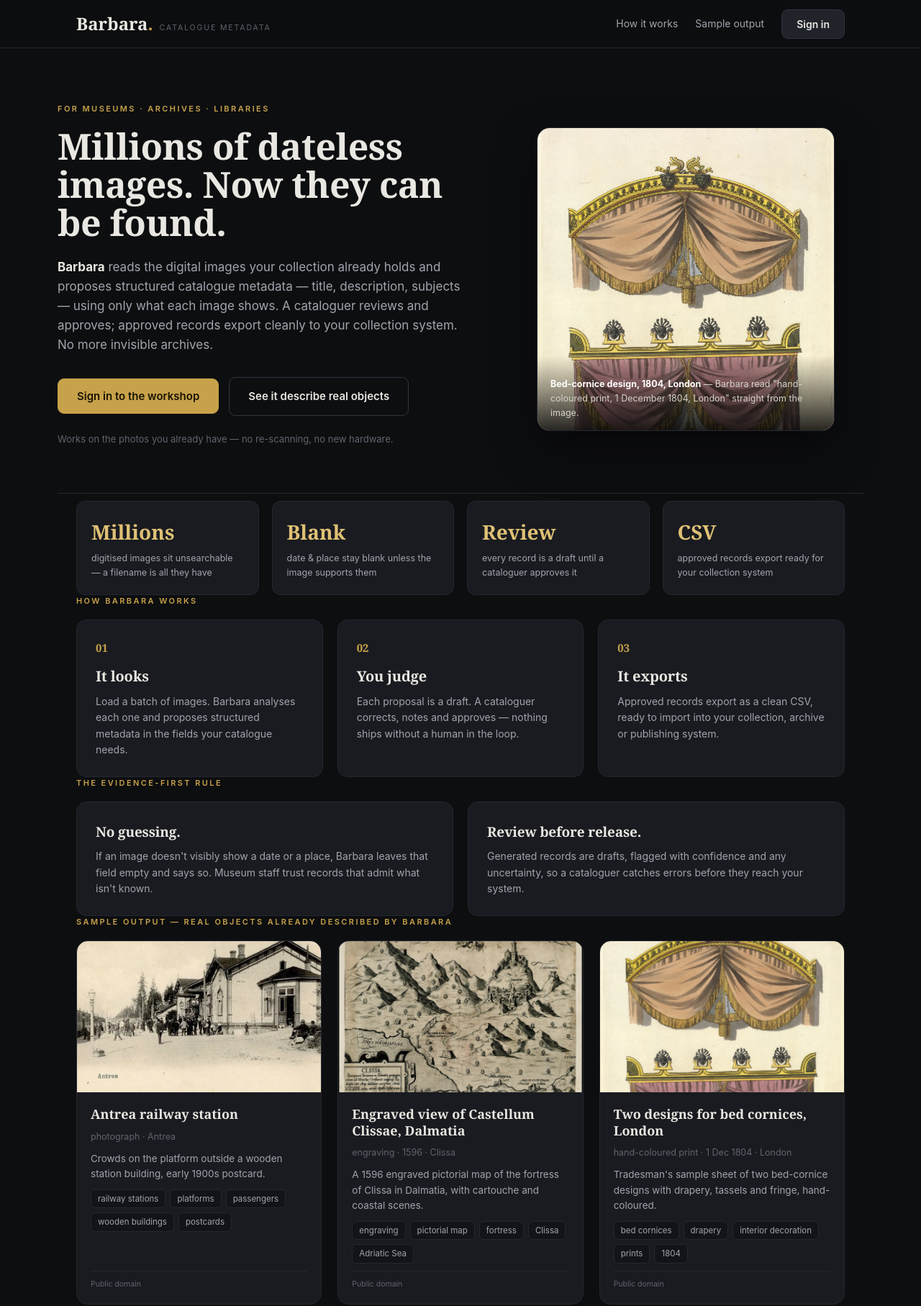
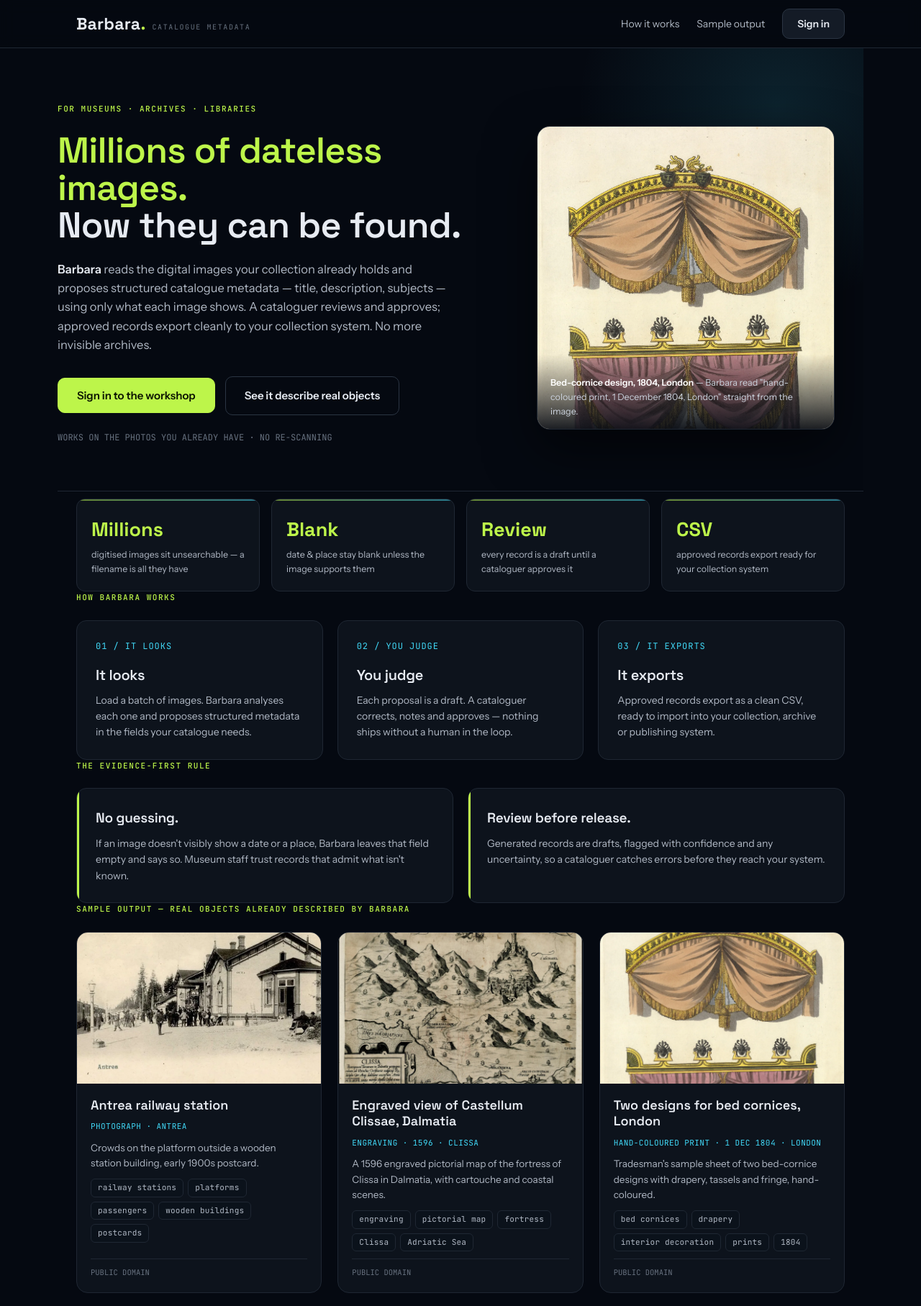
Before and after one commit to anthonybray/barbara-demo, a plain HTML site: page index.html in a window 1280 px wide. Shown: the top 1815 px of the page at 72% size. Drawn offline with Linux system fonts and the light colour scheme.

Commit message:
Restyle to cinematic Wardenspire-inspired look (navy/volt/cyan, Space Grotesk + mono)

```diff
--- a/index.html
+++ b/index.html
@@ -4,107 +4,121 @@
 <meta charset="utf-8" />
 <meta name="viewport" content="width=device-width, initial-scale=1" />
 <meta name="description" content="Barbara — AI catalogue metadata engine for museums, archives and libraries. Turn millions of dateless images into findable, reviewable records." />
+<link rel="preconnect" href="https://fonts.googleapis.com" />
+<link rel="preconnect" href="https://fonts.gstatic.com" crossorigin />
+<link href="https://fonts.googleapis.com/css2?family=Space+Grotesk:wght@400;600;700&family=Instrument+Sans:wght@400;500;600&family=JetBrains+Mono:wght@400;500&display=swap" rel="stylesheet" />
 <title>Barbara — make your collection findable</title>
 <style>
   :root{
-    --bg:#0d0e10; --bg2:#131418; --panel:#191b20; --panel2:#20232a;
-    --line:#24272f; --line2:#30343e;
-    --ink:#e9e7e1; --muted:#a0a4ad; --dim:#5f646e;
-    --gold:#c8a24a; --gold2:#dfc074; --gold-ink:#191303;
-    --ok:#4f9d6f; --serif:"Iowan Old Style",Georgia,Times,serif;
-    --font:-apple-system,BlinkMacSystemFont,"Segoe UI",Roboto,Helvetica,Arial,sans-serif;
+    --bg:#050911; --bg2:#0b121b; --panel:#0d131c; --panel2:#141b26;
+    --line:#1f2733; --line2:#2b3543;
+    --ink:#e7ebf2; --muted:#b0b8c4; --dim:#67717f;
+    --accent:#bdf54a; --accent2:#41d9f8; --accent-ink:#0b1400;
+    --ok:#4fbf7d; --warn:#e0a83f; --bad:#e06a5f;
+    --display:"Space Grotesk","Segoe UI",system-ui,sans-serif;
+    --font:"Instrument Sans","Segoe UI",system-ui,sans-serif;
+    --mono:"JetBrains Mono",ui-monospace,Menlo,monospace;
   }
   *{box-sizing:border-box}
   html,body{margin:0;padding:0;background:var(--bg);color:var(--ink);
     font-family:var(--font);font-size:15px;line-height:1.6;-webkit-font-smoothing:antialiased}
-  ::selection{background:rgba(200,162,74,.25)}
-  a{color:var(--gold2);text-decoration:none}
+  ::selection{background:rgba(189,245,74,.22)}
+  a{color:var(--accent2);text-decoration:none}
   a:hover{text-decoration:underline}
   .wrap{max-width:1120px;margin:0 auto;padding:0 26px}
-  section{padding:60px 0}
-  .kicker{font-size:11px;letter-spacing:.22em;text-transform:uppercase;color:var(--gold);margin:0 0 16px;font-weight:600}
-  h1,h2,h3{font-family:var(--serif);font-weight:700;letter-spacing:-.01em}
+  section{padding:72px 0}
+  .kicker{font-family:var(--mono);font-size:11px;letter-spacing:.14em;text-transform:uppercase;color:var(--accent);margin:0 0 22px;font-weight:500}
+  h1,h2,h3{font-family:var(--display);font-weight:600;letter-spacing:-.015em}
 
-  header{border-bottom:1px solid var(--line);background:rgba(13,14,16,.9);
-    backdrop-filter:blur(8px);position:sticky;top:0;z-index:50}
+  header{border-bottom:1px solid var(--line);background:rgba(5,9,17,.82);
+    backdrop-filter:blur(10px);position:sticky;top:0;z-index:50}
   .nav{display:flex;align-items:center;gap:24px;height:66px}
   .logo{display:flex;align-items:baseline;gap:9px;margin-right:auto}
-  .logo .nm{font-family:var(--serif);font-size:24px;font-weight:700}
-  .logo .dot{color:var(--gold)}
-  .logo .tg{font-size:10.5px;letter-spacing:.18em;text-transform:uppercase;color:var(--dim)}
+  .logo .nm{font-family:var(--display);font-size:23px;font-weight:700;letter-spacing:.01em}
+  .logo .dot{color:var(--accent)}
+  .logo .tg{font-family:var(--mono);font-size:10px;letter-spacing:.16em;text-transform:uppercase;color:var(--dim)}
   .nav a.l{color:var(--muted);font-size:14px}
   .nav a.l:hover{color:var(--ink);text-decoration:none}
   .btn{cursor:pointer;border:1px solid var(--line2);background:var(--panel2);color:var(--ink);
-    padding:11px 20px;border-radius:9px;font-size:14px;font-weight:600;font-family:var(--font);transition:.12s}
-  .btn:hover{border-color:var(--gold);color:var(--gold2)}
-  .btn-gold{background:var(--gold);border-color:var(--gold);color:var(--gold-ink)}
-  .btn-gold:hover{background:var(--gold2);color:var(--gold-ink)}
+    padding:11px 20px;border-radius:10px;font-size:14px;font-weight:600;font-family:var(--font);transition:.12s}
+  .btn:hover{border-color:var(--accent);color:var(--accent)}
+  .btn-accent{background:var(--accent);border-color:var(--accent);color:var(--accent-ink)}
+  .btn-accent:hover{background:#cdfa6b;color:var(--accent-ink);border-color:#cdfa6b}
   .btn-ghost{background:transparent}
   .btn-lg{padding:14px 26px;font-size:15px}
 
   .hero{padding:76px 0 52px;display:grid;grid-template-columns:1.08fr .92fr;gap:46px;align-items:center;
-    border-bottom:1px solid var(--line)}
+    border-bottom:1px solid var(--line);position:relative;overflow:hidden}
   @media(max-width:880px){.hero{grid-template-columns:1fr;padding:50px 0 38px}}
-  .hero h1{font-size:clamp(33px,4.7vw,50px);line-height:1.06;margin:0 0 22px}
-  .hero .lede{font-size:17px;color:var(--muted);max-width:560px;margin:0 0 30px}
+  .hero::before{content:"";position:absolute;top:-200px;right:-160px;width:560px;height:560px;
+    background:radial-gradient(circle,rgba(65,217,248,.12),transparent 70%);pointer-events:none}
+  .hero h1{font-size:clamp(33px,4.7vw,50px);line-height:1.04;margin:0 0 22px}
+  .hero h1 .hl{color:var(--accent)}
+  .hero .lede{font-size:16.5px;color:var(--muted);max-width:560px;margin:0 0 30px}
   .hero .lede b{color:var(--ink)}
   .ctas{display:flex;gap:14px;flex-wrap:wrap;align-items:center;margin-bottom:22px}
-  .hero-note{font-size:13px;color:var(--dim)}
+  .hero-note{font-family:var(--mono);font-size:12px;color:var(--dim)}
   .hero-media{border-radius:18px;overflow:hidden;border:1px solid var(--line);position:relative;
-    box-shadow:0 24px 60px rgba(0,0,0,.5)}
-  .hero-media img{width:100%;max-height:420px;object-fit:cover;display:block;filter:saturate(.95)}
+    box-shadow:0 28px 70px rgba(0,0,0,.55)}
+  .hero-media img{width:100%;max-height:420px;object-fit:cover;display:block}
   .hero-media figcaption{position:absolute;left:0;right:0;bottom:0;padding:30px 18px 14px;
-    background:linear-gradient(transparent,rgba(0,0,0,.84));font-size:12.5px;color:#d5d2c8}
+    background:linear-gradient(transparent,rgba(5,9,17,.9));font-size:12.5px;color:#cbd2dd;
+    font-family:var(--font)}
   .hero-media figcaption b{color:#fff}
 
-  .stats{display:grid;grid-template-columns:repeat(4,1fr);gap:18px;padding-top:4px}
+  .stats{display:grid;grid-template-columns:repeat(4,1fr);gap:16px;padding-top:4px}
   @media(max-width:760px){.stats{grid-template-columns:repeat(2,1fr)}}
-  .stat{background:var(--panel);border:1px solid var(--line);border-radius:12px;padding:20px}
-  .stat .n{font-family:var(--serif);font-size:28px;font-weight:700;color:var(--gold2)}
+  .stat{background:var(--panel);border:1px solid var(--line);border-radius:12px;padding:20px;position:relative;overflow:hidden}
+  .stat::after{content:"";position:absolute;top:0;left:0;right:0;height:2px;
+    background:linear-gradient(90deg,var(--accent),var(--accent2));opacity:.5}
+  .stat .n{font-family:var(--display);font-size:27px;font-weight:700;color:var(--accent)}
   .stat .l{font-size:12.5px;color:var(--muted);margin-top:4px}
 
   .steps{display:grid;grid-template-columns:repeat(3,1fr);gap:20px;margin-top:6px}
   @media(max-width:840px){.steps{grid-template-columns:1fr}}
   .step{background:var(--panel);border:1px solid var(--line);border-radius:14px;padding:26px;position:relative}
-  .step .num{font-family:var(--serif);font-size:15px;color:var(--gold);font-weight:700;margin-bottom:12px;display:block}
+  .step:hover{border-color:var(--line2)}
+  .step .num{font-family:var(--mono);font-size:12px;color:var(--accent2);margin-bottom:14px;display:block;letter-spacing:.08em}
   .step h3{margin:0 0 8px;font-size:20px}
   .step p{margin:0;color:var(--muted);font-size:14px}
 
   .grid2{display:grid;grid-template-columns:repeat(2,1fr);gap:20px;margin-top:6px}
   @media(max-width:820px){.grid2{grid-template-columns:1fr}}
-  .pr{background:var(--panel);border:1px solid var(--line);border-radius:14px;padding:26px}
+  .pr{background:var(--panel);border:1px solid var(--line);border-radius:14px;padding:26px;position:relative;overflow:hidden}
+  .pr::before{content:"";position:absolute;left:0;top:0;bottom:0;width:3px;background:var(--accent)}
   .pr h3{margin:0 0 8px;font-size:19px}
   .pr p{margin:0;color:var(--muted);font-size:14px}
 
   .cards{display:grid;grid-template-columns:repeat(auto-fill,minmax(320px,1fr));gap:22px;margin-top:6px}
   .card{background:var(--panel);border:1px solid var(--line);border-radius:16px;overflow:hidden;
     display:flex;flex-direction:column;transition:.15s}
-  .card:hover{border-color:var(--line2);transform:translateY(-2px)}
+  .card:hover{border-color:var(--line2);transform:translateY(-2px);box-shadow:0 18px 44px rgba(0,0,0,.35)}
   .card .im{width:100%;height:210px;object-fit:cover;display:block;background:#000}
   .card .bd{padding:19px;display:flex;flex-direction:column;gap:10px;flex:1}
-  .card .ttl{font-family:var(--serif);font-size:18px;font-weight:700;line-height:1.25}
-  .card .en{font-size:12.5px;color:var(--dim)}
+  .card .ttl{font-family:var(--display);font-size:18px;font-weight:600;line-height:1.25}
+  .card .en{font-family:var(--mono);font-size:11px;color:var(--accent2);letter-spacing:.04em}
   .card .desc{font-size:13.5px;color:var(--muted)}
   .tags{display:flex;gap:6px;flex-wrap:wrap}
-  .tag{font-size:11.5px;color:var(--muted);background:var(--bg2);border:1px solid var(--line);padding:3px 9px;border-radius:6px}
-  .badge{font-size:10px;letter-spacing:.08em;text-transform:uppercase;font-weight:700;padding:3px 9px;border-radius:999px}
-  .b-draft{background:rgba(200,135,58,.13);color:#ddb070}
-  .card .lic{font-size:10.5px;color:var(--dim);margin-top:auto;border-top:1px solid var(--line);padding-top:10px}
+  .tag{font-family:var(--mono);font-size:11px;color:var(--muted);background:var(--bg2);border:1px solid var(--line);padding:3px 9px;border-radius:6px;letter-spacing:.02em}
+  .card .lic{font-size:10.5px;color:var(--dim);margin-top:auto;border-top:1px solid var(--line);padding-top:10px;font-family:var(--mono)}
 
   .authpad{display:grid;grid-template-columns:1fr 1fr;gap:26px;align-items:start}
   @media(max-width:860px){.authpad{grid-template-columns:1fr}}
-  .authbox{background:var(--panel);border:1px solid var(--line2);border-radius:16px;padding:34px}
+  .authbox{background:var(--panel);border:1px solid var(--line2);border-radius:16px;padding:34px;position:relative;overflow:hidden}
+  .authbox::before{content:"";position:absolute;top:0;left:0;right:0;height:2px;
+    background:linear-gradient(90deg,var(--accent),var(--accent2))}
   .authbox h2{margin:0 0 6px;font-size:24px}
   .authbox .sub{color:var(--muted);font-size:14px;margin:0 0 22px}
   .field{margin-bottom:16px}
-  .field label{display:block;font-size:11px;letter-spacing:.12em;text-transform:uppercase;color:var(--dim);margin-bottom:7px;font-weight:600}
+  .field label{display:block;font-family:var(--mono);font-size:11px;letter-spacing:.1em;text-transform:uppercase;color:var(--dim);margin-bottom:7px;font-weight:500}
   .field input{width:100%;background:var(--bg2);border:1px solid var(--line);color:var(--ink);
-    border-radius:8px;padding:12px 14px;font-size:14px;font-family:var(--font)}
-  .field input:focus{outline:none;border-color:var(--gold)}
+    border-radius:9px;padding:12px 14px;font-size:14px;font-family:var(--font)}
+  .field input:focus{outline:none;border-color:var(--accent)}
   .authbox .row{display:flex;align-items:center;justify-content:space-between;margin-top:18px}
   .authbox .tip{font-size:12px;color:var(--dim);margin-top:14px}
   .demo-list{display:flex;flex-direction:column;gap:10px}
-  .demo-row{background:var(--panel2);border:1px solid var(--line);border-radius:12px;padding:15px;display:flex;gap:14px;align-items:center}
+  .demo-row{background:var(--panel2);border:1px solid var(--line);border-radius:12px;padding:14px;display:flex;gap:14px;align-items:center;transition:.12s}
+  .demo-row:hover{border-color:var(--accent2)}
   .demo-row img{width:64px;height:48px;object-fit:cover;border-radius:7px;flex-shrink:0}
   .demo-row .t{font-size:13.5px;font-weight:600}
   .demo-row .s{font-size:11.5px;color:var(--dim)}
@@ -115,7 +129,7 @@
 
   #toast{position:fixed;bottom:24px;left:50%;transform:translateX(-50%);background:var(--panel2);
     border:1px solid var(--line2);color:var(--ink);padding:12px 20px;border-radius:10px;
-    font-size:13.5px;box-shadow:0 8px 30px rgba(0,0,0,.45);z-index:100;opacity:0;pointer-events:none;transition:.25s;max-width:90vw}
+    font-size:13.5px;box-shadow:0 8px 30px rgba(0,0,0,.45);z-index:100;opacity:0;pointer-events:none;transition:.25s;max-width:90vw;font-family:var(--mono)}
   #toast.show{opacity:1}
 </style>
 </head>
@@ -133,16 +147,16 @@
 <section class="hero wrap">
   <div>
     <p class="kicker">For museums · archives · libraries</p>
-    <h1>Millions of dateless images. Now they can be found.</h1>
+    <h1><span class="hl">Millions of dateless images.</span><br>Now they can be found.</h1>
     <p class="lede"><b>Barbara</b> reads the digital images your collection already holds and proposes
       structured catalogue metadata — title, description, subjects — using only what each image shows.
       A cataloguer reviews and approves; approved records export cleanly to your collection system.
       No more invisible archives.</p>
     <div class="ctas">
-      <button class="btn btn-gold btn-lg" id="heroSignin">Sign in to the workshop</button>
+      <button class="btn btn-accent btn-lg" id="heroSignin">Sign in to the workshop</button>
       <a href="#showcase" class="btn btn-ghost btn-lg">See it describe real objects</a>
     </div>
-    <p class="hero-note">Works on the photos you already have — no re-scanning, no new hardware.</p>
+    <p class="hero-note">WORKS ON THE PHOTOS YOU ALREADY HAVE · NO RE-SCANNING</p>
   </div>
   <figure class="hero-media">
     <img src="assets/museum.webp" alt="A hand-coloured architectural print of a bed cornice design, 1804, London (public domain)">
@@ -162,11 +176,11 @@
 <section class="wrap" id="how">
   <p class="kicker">How Barbara works</p>
   <div class="steps">
-    <div class="step"><span class="num">01</span><h3>It looks</h3>
+    <div class="step"><span class="num">01 / IT LOOKS</span><h3>It looks</h3>
       <p>Load a batch of images. Barbara analyses each one and proposes structured metadata in the fields your catalogue needs.</p></div>
-    <div class="step"><span class="num">02</span><h3>You judge</h3>
+    <div class="step"><span class="num">02 / YOU JUDGE</span><h3>You judge</h3>
       <p>Each proposal is a draft. A cataloguer corrects, notes and approves — nothing ships without a human in the loop.</p></div>
-    <div class="step"><span class="num">03</span><h3>It exports</h3>
+    <div class="step"><span class="num">03 / IT EXPORTS</span><h3>It exports</h3>
       <p>Approved records export as a clean CSV, ready to import into your collection, archive or publishing system.</p></div>
   </div>
 </section>
@@ -198,7 +212,7 @@
       <div class="field"><label>Password</label>
         <input type="password" id="pass" placeholder="••••••••" autocomplete="current-password"></div>
       <div class="row">
-        <button class="btn btn-gold" id="signinBtn">Enter the workshop</button>
+        <button class="btn btn-accent" id="signinBtn">Enter the workshop</button>
         <a href="#how" style="font-size:13px">Why sign in?</a>
       </div>
       <p class="tip">Demo login: no account is created, nothing is stored on a server. Records you create live in your browser, so you can try the full describe → review → export flow without touching real collection data.</p>
@@ -226,18 +240,18 @@
 
 <script>
 var RECORDS = [
-  {img:"assets/railway.webp",title:"Antrea railway station",en:"photograph · Antrea",
+  {img:"assets/railway.webp",title:"Antrea railway station",en:"PHOTOGRAPH · ANTREA",
    desc:"Crowds on the platform outside a wooden station building, early 1900s postcard.",
-   tags:["railway stations","platforms","passengers","wooden buildings","postcards"],lic:"Public domain"},
-  {img:"assets/map.webp",title:"Engraved view of Castellum Clissae, Dalmatia",en:"engraving · 1596 · Clissa",
+   tags:["railway stations","platforms","passengers","wooden buildings","postcards"],lic:"PUBLIC DOMAIN"},
+  {img:"assets/map.webp",title:"Engraved view of Castellum Clissae, Dalmatia",en:"ENGRAVING · 1596 · CLISSA",
    desc:"A 1596 engraved pictorial map of the fortress of Clissa in Dalmatia, with cartouche and coastal scenes.",
-   tags:["engraving","pictorial map","fortress","Clissa","Adriatic Sea"],lic:"Public domain"},
-  {img:"assets/museum.webp",title:"Two designs for bed cornices, London",en:"hand-coloured print · 1 Dec 1804 · London",
+   tags:["engraving","pictorial map","fortress","Clissa","Adriatic Sea"],lic:"PUBLIC DOMAIN"},
+  {img:"assets/museum.webp",title:"Two designs for bed cornices, London",en:"HAND-COLOURED PRINT · 1 DEC 1804 · LONDON",
    desc:"Tradesman's sample sheet of two bed-cornice designs with drapery, tassels and fringe, hand-coloured.",
-   tags:["bed cornices","drapery","interior decoration","prints","1804"],lic:"Public domain"},
-  {img:"assets/street.webp",title:"19th-century shopfront, Bridge Street, Crickhowell",en:"photograph",
+   tags:["bed cornices","drapery","interior decoration","prints","1804"],lic:"PUBLIC DOMAIN"},
+  {img:"assets/street.webp",title:"19th-century shopfront, Bridge Street, Crickhowell",en:"PHOTOGRAPH",
    desc:"A preserved 19th-century shopfront on Bridge Street with bay windows and a doorway.",
-   tags:["shopfronts","bay windows","townscape","Crickhowell","architecture"],lic:"CC BY-SA 2.0 © geograph.org.uk"}
+   tags:["shopfronts","bay windows","townscape","Crickhowell","architecture"],lic:"CC BY-SA 2.0 · GEOGRAPH.ORG.UK"}
 ];
 var cards=document.getElementById("cards");
 RECORDS.forEach(function(r){
```
Also changed, not shown: console.html (+50 -44 lines).
